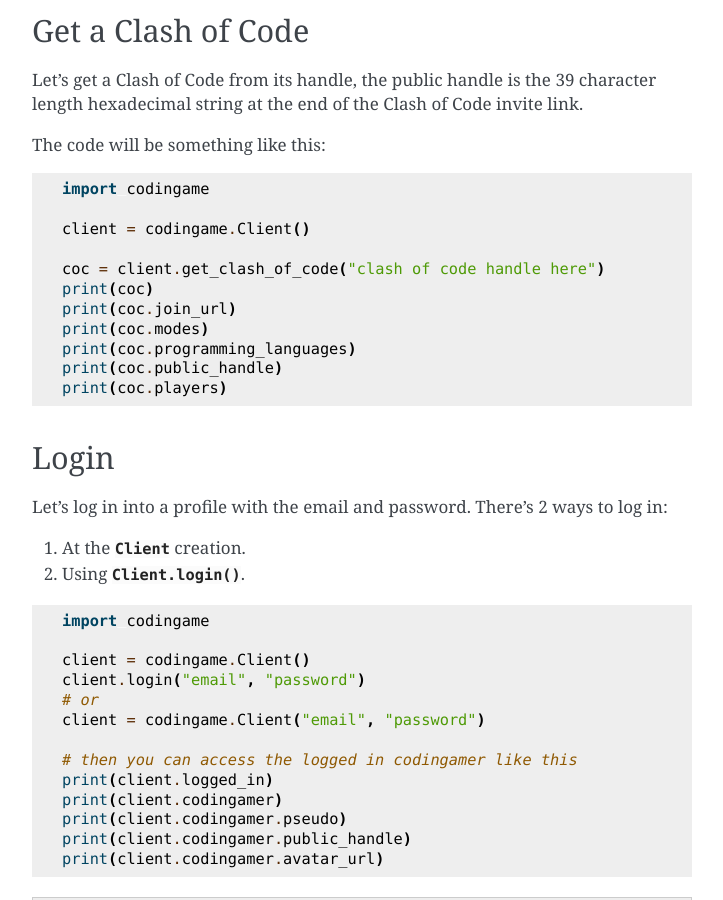
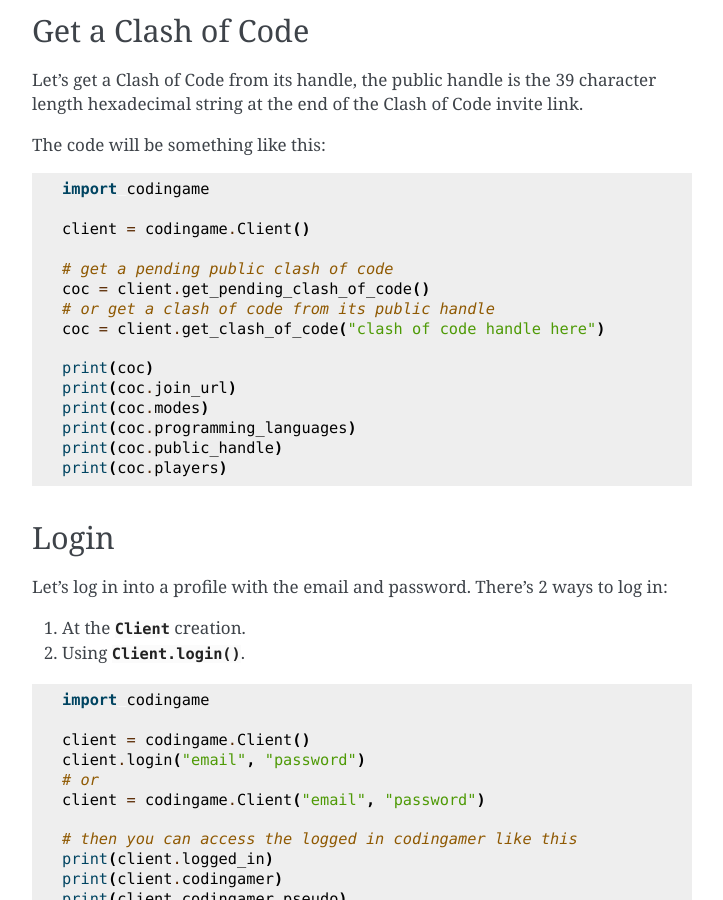
Before and after one commit to takos22/codingame, a Sphinx documentation site: the page built from docs/quickstart.rst, in a window 1280 px wide and 900 px high, scrolled down 589 px. Shown: the whole window, without its empty margins (388-1111 px from the left). Built offline with Sphinx 7.4.7, drawn with Linux system fonts in a browser that asks for light colours.

Commit message:
Update quickstart

```diff
--- a/docs/quickstart.rst
+++ b/docs/quickstart.rst
@@ -40,7 +40,11 @@
 
     client = codingame.Client()
 
+    # get a pending public clash of code
+    coc = client.get_pending_clash_of_code()
+    # or get a clash of code from its public handle
     coc = client.get_clash_of_code("clash of code handle here")
+
     print(coc)
     print(coc.join_url)
     print(coc.modes)
```
